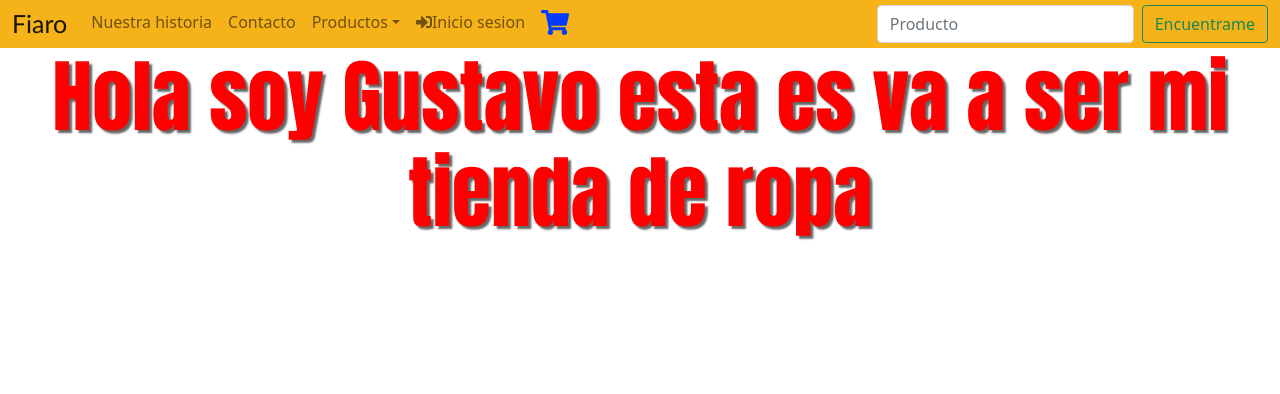
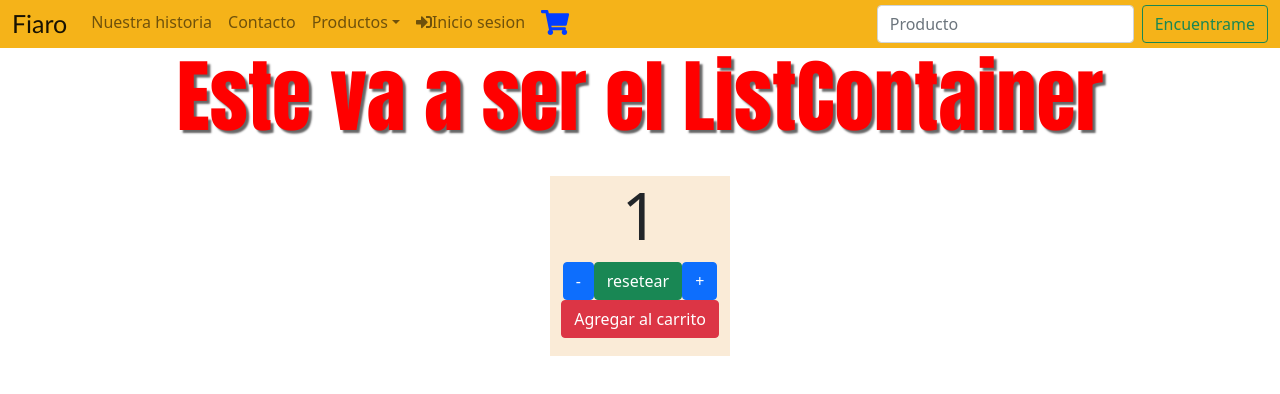
Before and after one commit to gustavomarin18/fiaro-ropa-deportiva, a React (Create React App) app: page / in a window 1280 px wide. Shown: the top 394 px of the page. Built offline with nearby package versions, Linux system fonts and the light colour scheme.

Commit message:
hice el contador de items-marin

```diff
--- a/src/App.js
+++ b/src/App.js
@@ -8,7 +8,7 @@ function App() {
       <header>
         <NavBar />
         <ItemListContainer
-          greetings={"Hola soy Gustavo esta es va a ser mi tienda de ropa"}
+          greetings={"Este va a ser el ListContainer "}
         />
       </header>
     </div>
--- /dev/null
+++ b/src/components/ItemListContainer/ItemCount.jsx
@@ -0,0 +1,56 @@
+import React from "react";
+import { useState } from "react";
+import { Button } from "react-bootstrap";
+import "../styles/ItemCount.css";
+
+const ItemCount = ({ stock, initial }) => {
+  const [contador, setContador] = useState(initial);
+
+  const sumarItem = () => {
+    return setContador(contador + 1);
+  };
+  const restarItem = () => {
+    return setContador(contador - 1);
+  };
+
+  const addItem = () => {
+    return alert("se agregaron al carrito " + contador + " items");
+  };
+
+  return (
+    <div className="count-container">
+      <h1 className="count">{contador}</h1>
+
+      <Button
+        variant="primary"
+        onClick={() => (contador > initial ? setContador(restarItem) : null)}
+      >
+        -
+      </Button>
+
+      <Button variant="success" onClick={() => setContador(initial)}>
+        resetear
+      </Button>
+      <Button
+        variant="primary"
+        onClick={() =>
+          contador < stock
+            ? setContador(sumarItem)
+            : alert("el stock que tenemos es de " + stock + " unidades")
+        }
+      >
+        +
+      </Button>
+      <br></br>
+
+      <Button
+        variant="danger"
+        onClick={() => (contador <= stock ? addItem() : null)}
+      >
+        Agregar al carrito
+      </Button>
+    </div>
+  );
+};
+
+export default ItemCount;
--- a/src/components/ItemListContainer/ItemListContainer.jsx
+++ b/src/components/ItemListContainer/ItemListContainer.jsx
@@ -1,10 +1,13 @@
 import React from "react";
 import "../styles/ItemListContainer.css";
+import ItemCount from "./ItemCount";
 
 const ItemListContainer = ({ greetings }) => {
   return (
     <div>
       <h1 className="greetings">{greetings}</h1>
+      <ItemCount stock ={5} initial = {1}   />
+
     </div>
   );
 };
--- /dev/null
+++ b/src/components/styles/ItemCount.css
@@ -0,0 +1,12 @@
+.count-container {
+  margin: 0 auto;
+  text-align: center;
+  margin-top: 2rem;
+  background-color: antiquewhite;
+  width: 180px;
+  height: 180px;
+}
+
+.count {
+  font-size: 65px;
+}
```
